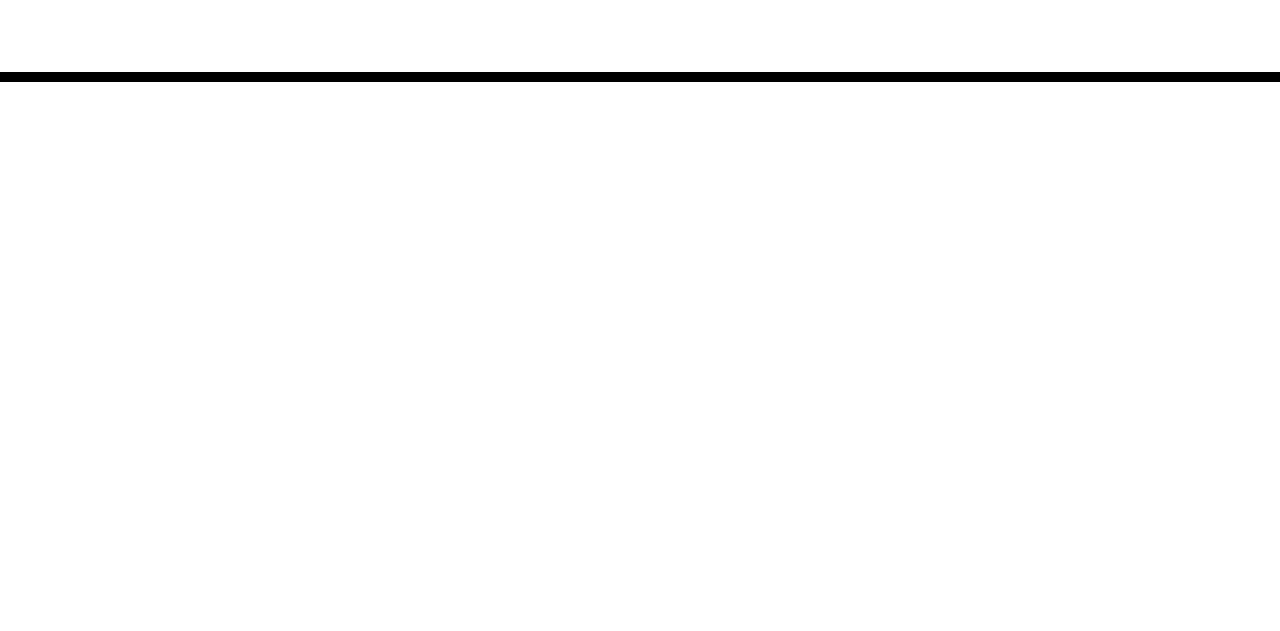
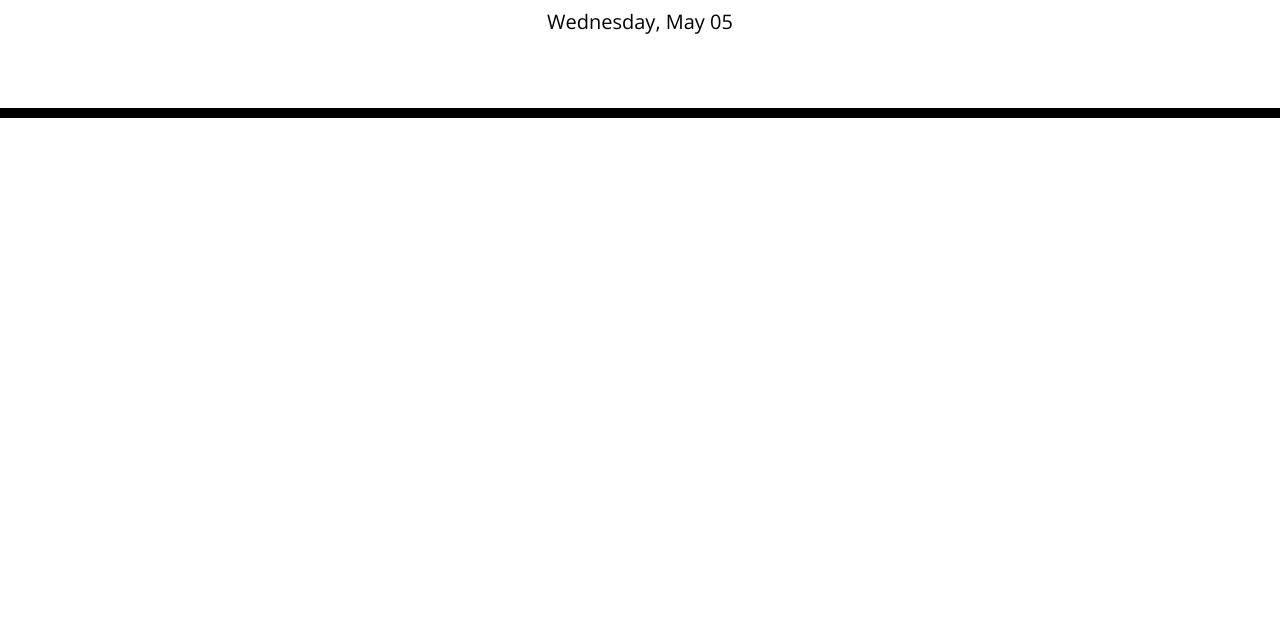
Before and after one commit to DaniloRua/daily-Planner-App, a plain HTML site: page index.html in a window 1280 px wide. Shown: the part 169-800 px from the top of the page. Drawn offline with nearby package versions, Linux system fonts and the light colour scheme.

Commit message:
date display added

```diff
--- a/index.html
+++ b/index.html
@@ -31,10 +31,12 @@
       <p id="currentDay" class="lead"></p>
     </header>
     <div class="container">
+      <span id="time-display"></span>
       <!-- Timeblocks go here -->
     </div>
 
     <script src="https://cdnjs.cloudflare.com/ajax/libs/jquery/3.2.1/jquery.min.js"></script>
     <script src="https://cdn.jsdelivr.net/npm/dayjs@1/dayjs.min.js"></script>
+    <script src="script.js"></script>
   </body>
 </html>
--- /dev/null
+++ b/script.js
@@ -0,0 +1,5 @@
+var currentDayEl = $('#currentDay')
+
+//date display
+var now = dayjs('05-01-2024').format('dddd' +', '+ 'MMMM MM')
+currentDayEl.text(now);
```
